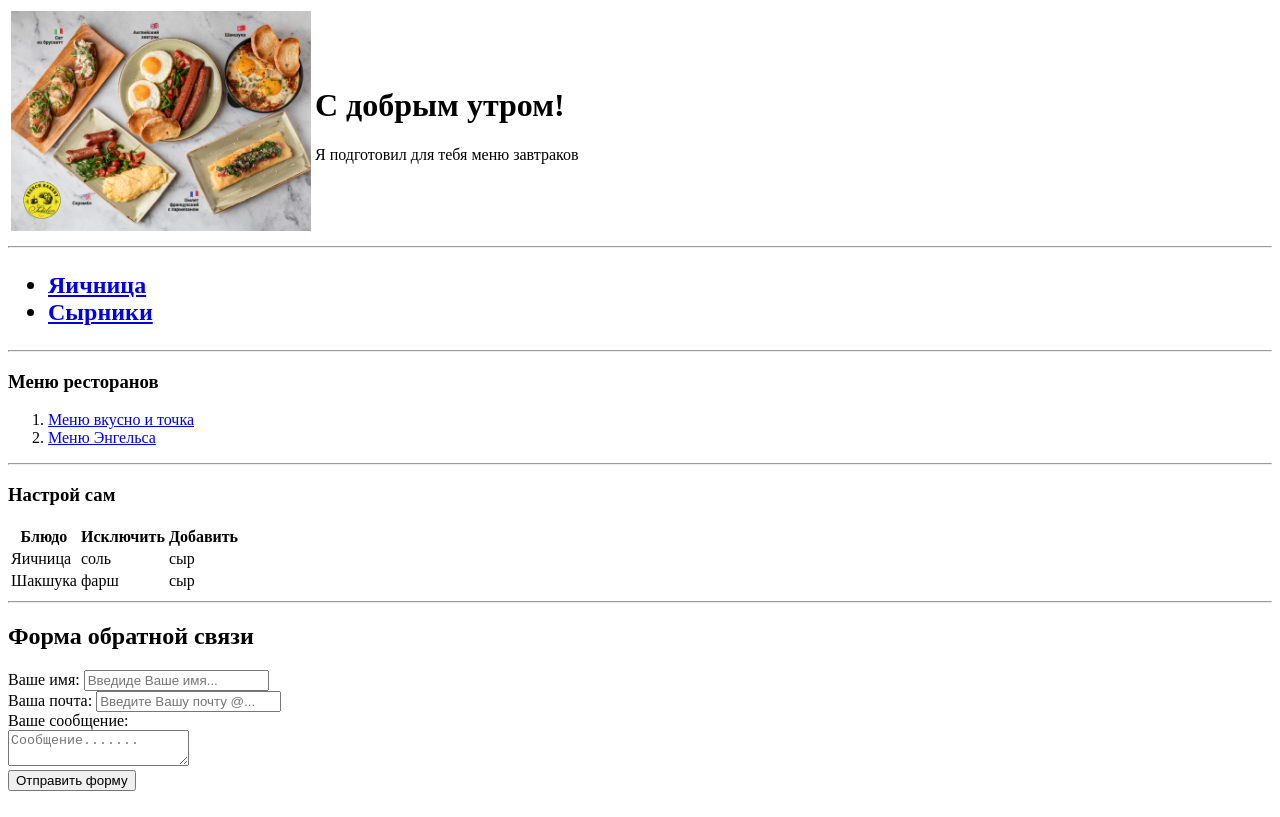
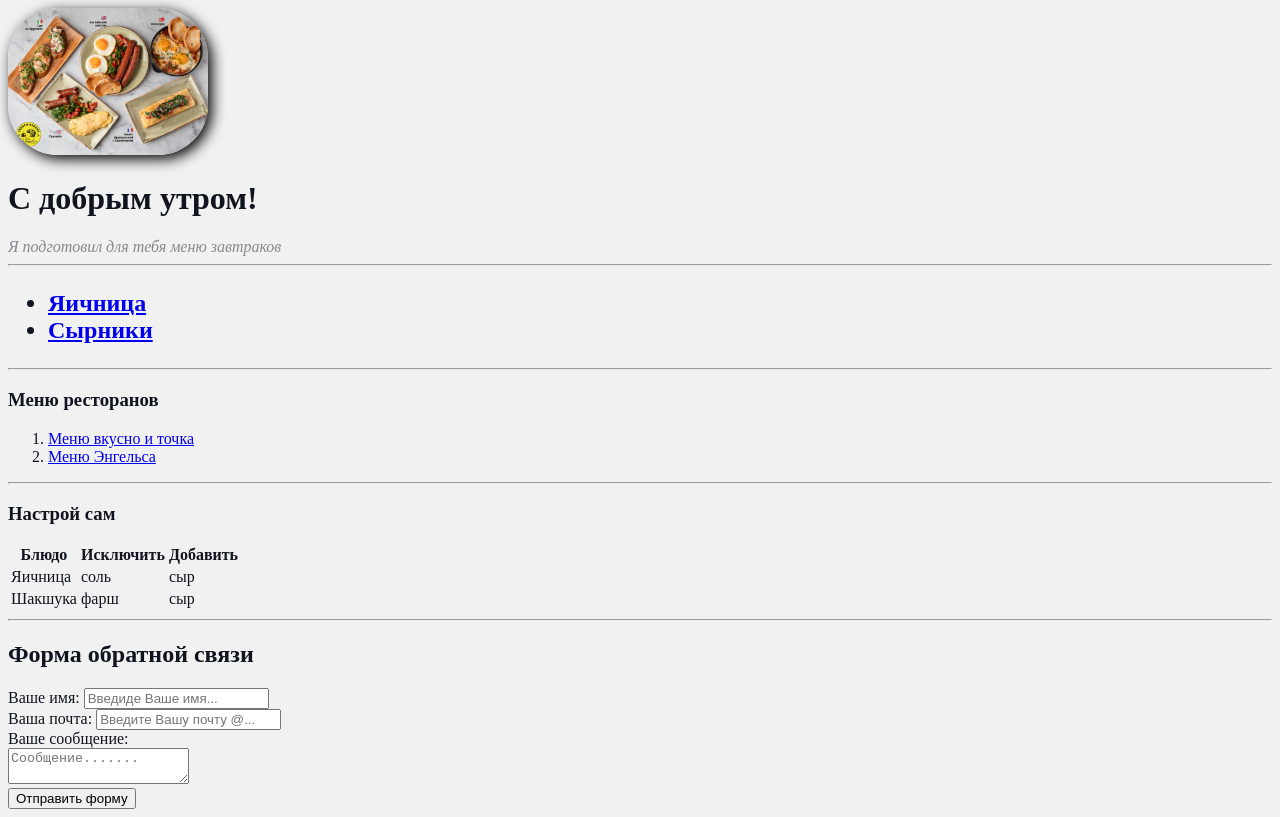
Before and after one commit to PLVBRD/Menu, a plain HTML site: page index.html in a window 1280 px wide. Drawn offline with Linux system fonts and the light colour scheme.

Commit message:
Add files via upload

```diff
--- a/index.html
+++ b/index.html
@@ -3,22 +3,15 @@
 <head>
     <meta charset="UTF-8">
     <title>Oksi's menu</title>
+    <link href="styles.css" rel="stylesheet">
 </head>
 <body>
-    <table>
-<tr>
-    <td>
-        <img src="break.jpg" width="300" alt="ЗАВТРАК)))))"/>
-    </td>
-    <td>
+    <div class="info">
+     <img src="break.jpg" alt="ЗАВТРАК"
+     class="break"/>
         <h1>С добрым утром!</h1>
         <p>Я подготовил для тебя меню завтраков</p>
-    </td>
-
-</tr>
-    </table>
-
-
+    </div>
     <hr>
     <h2>
         <ul>
--- /dev/null
+++ b/styles.css
@@ -0,0 +1,20 @@
+body{
+    background-color: #f1f1f1;
+    color: #0f141e;
+
+    font-size: 16px;
+    font-weight: normal;
+    /* font-family: 'Courier New', Courier, monospace; */
+}
+.break {
+
+    width: 200px;
+    border-radius: 50px;
+    box-shadow: 4px 4px 14px rgba(0, 0, 0, 25);
+}
+
+.info p{
+    color: #86898f;
+    margin: 0;
+    font-style:italic;
+}
```
